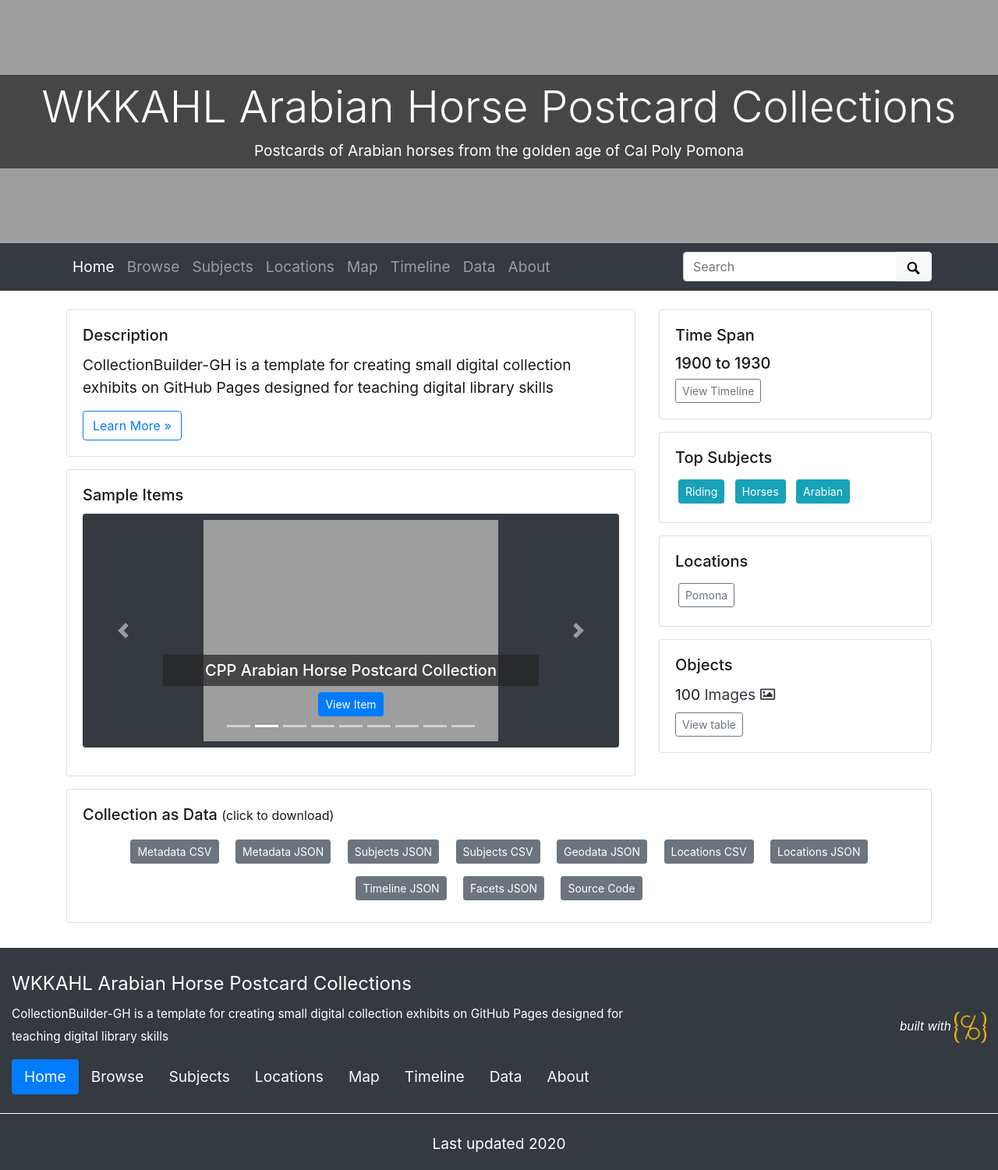
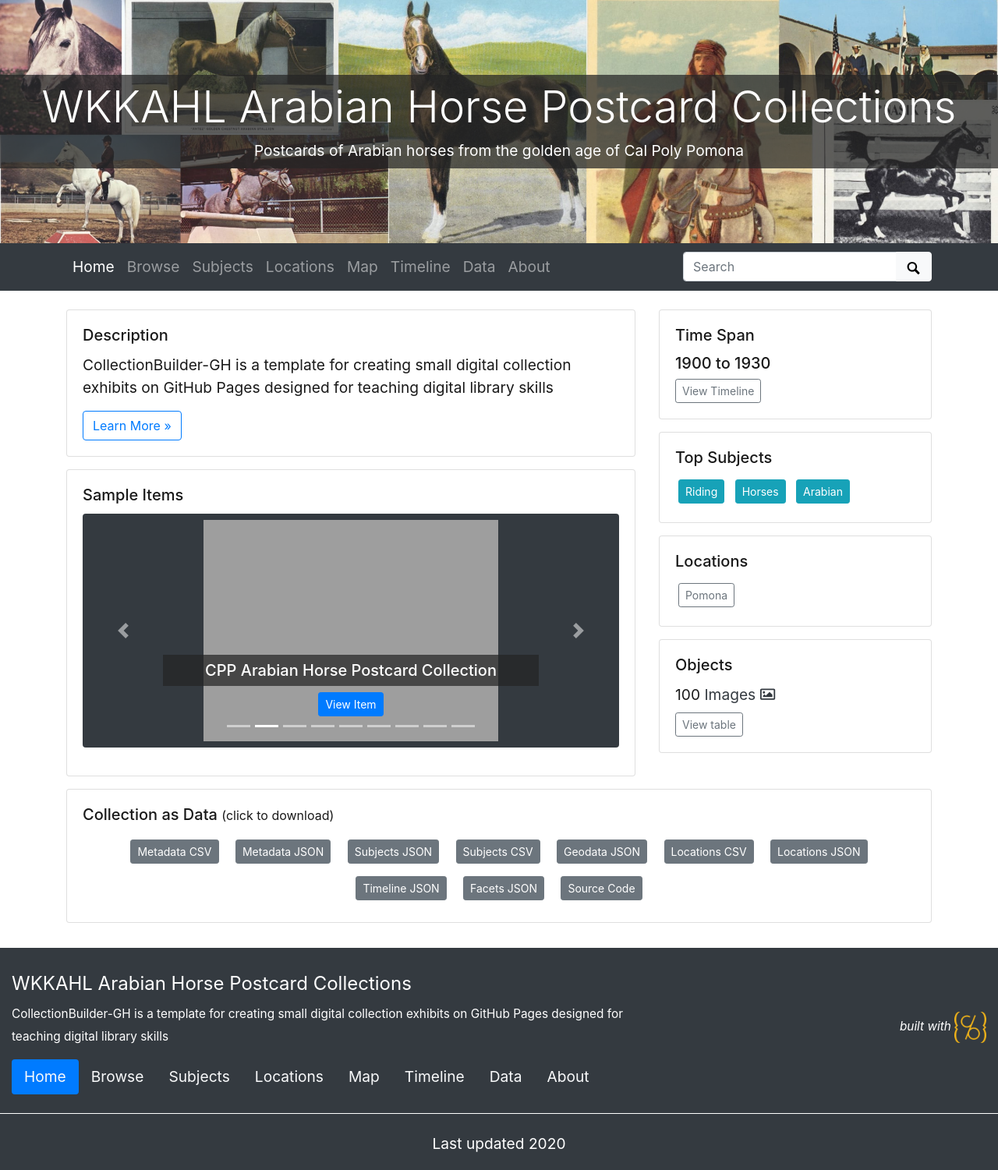
Before and after one commit to CPPLibrary/postcards-compound, a Jekyll site: the page built from index.md, in a window 1280 px wide. Shown: the whole page at 78% size. Built offline with Jekyll 4.4.1, drawn with Linux system fonts in a browser that asks for light colours.

Commit message:
Update theme.yml
changed header image

```diff
--- a/_data/theme.yml
+++ b/_data/theme.yml
@@ -8,7 +8,7 @@
 #
 # featured image is used in home page banner and in meta markup to represent the collection
 # use either an objectid (from an item in this collect), a relative location of an image in this repo, or a full url to an image elsewhere
-featured-image: objects/cpp_c0015_b0001_i063a.jpg
+featured-image: objects/header.jpg
 # optional: add extra padding around collection title for a larger image feature.
 home-title-y-padding: # Default is 8em
 # optional: change position of background image, center, top, bottom
@@ -28,7 +28,7 @@
 #
 # Featured image on About page - if left blank, CB will use image featured on the home page
 # use either an objectid (from an item in this collect), a relative location of an image in this repo, or a full url to an image elsewhere
-about-featured-image: objects/cpp_c0015_b0001_i063a.jpg
+about-featured-image: objects/header.jpg
 
 ##########
 # BROWSE PAGE
```
